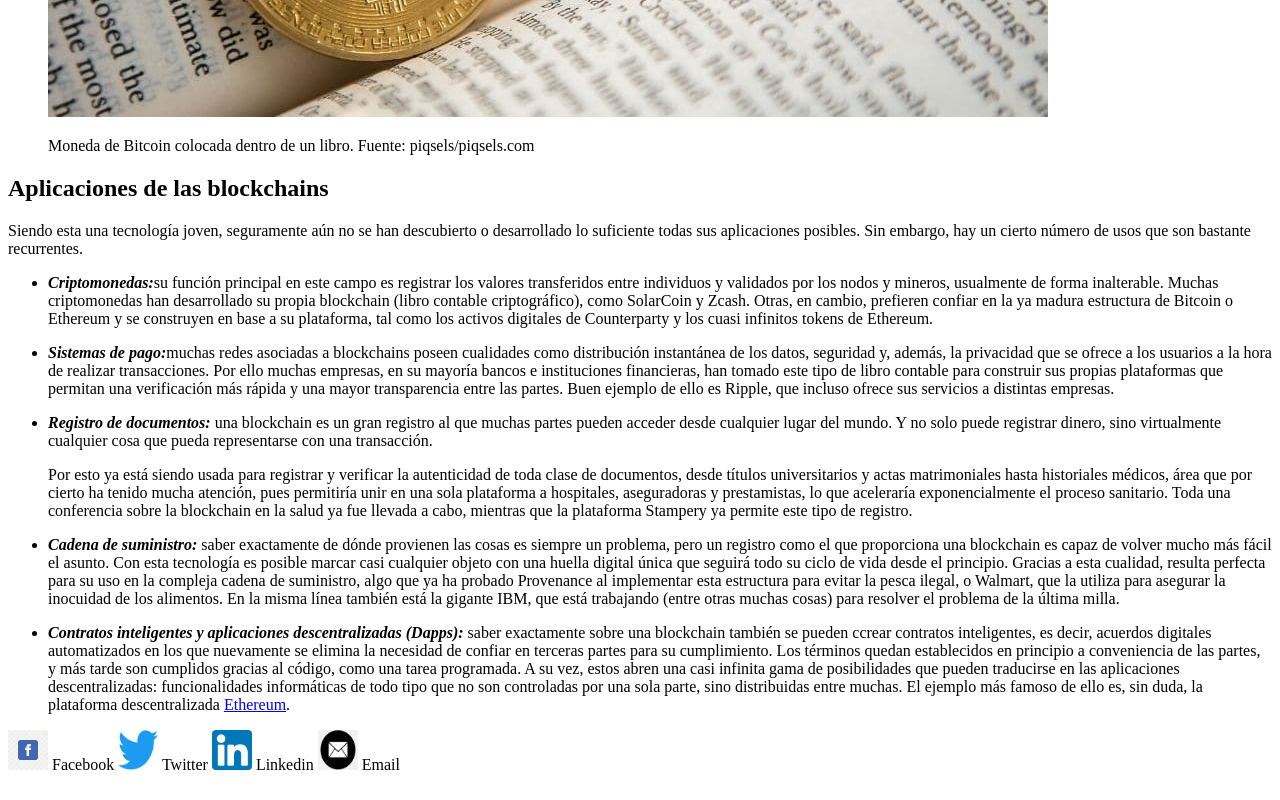
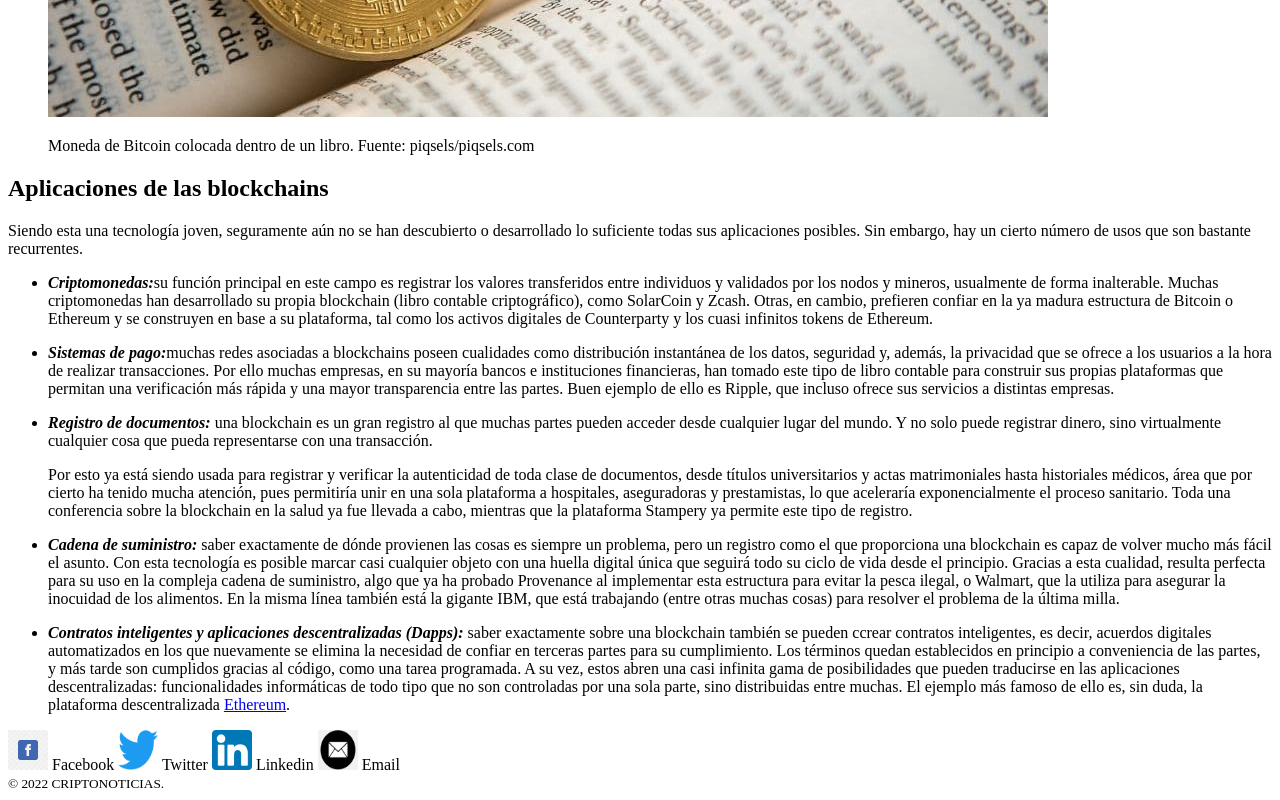
Before and after one commit to ecarranza9/uai-lppa-web, a plain HTML site: page index.html in a window 1280 px wide. Shown: the part 861-1661 px from the top of the page. Drawn offline with Linux system fonts and the light colour scheme.

Commit message:
Se agrego footer

```diff
--- a/index.html
+++ b/index.html
@@ -149,6 +149,11 @@
       <img src="./email.png" alt="email" height="40" width="40" /> Email
     </span>
   </div>
+  <article>
+    <footer>
+      <small>© 2022 CRIPTONOTICIAS.</small>
+    </footer>
+  </article>
 </body>
 
 </html>
```
